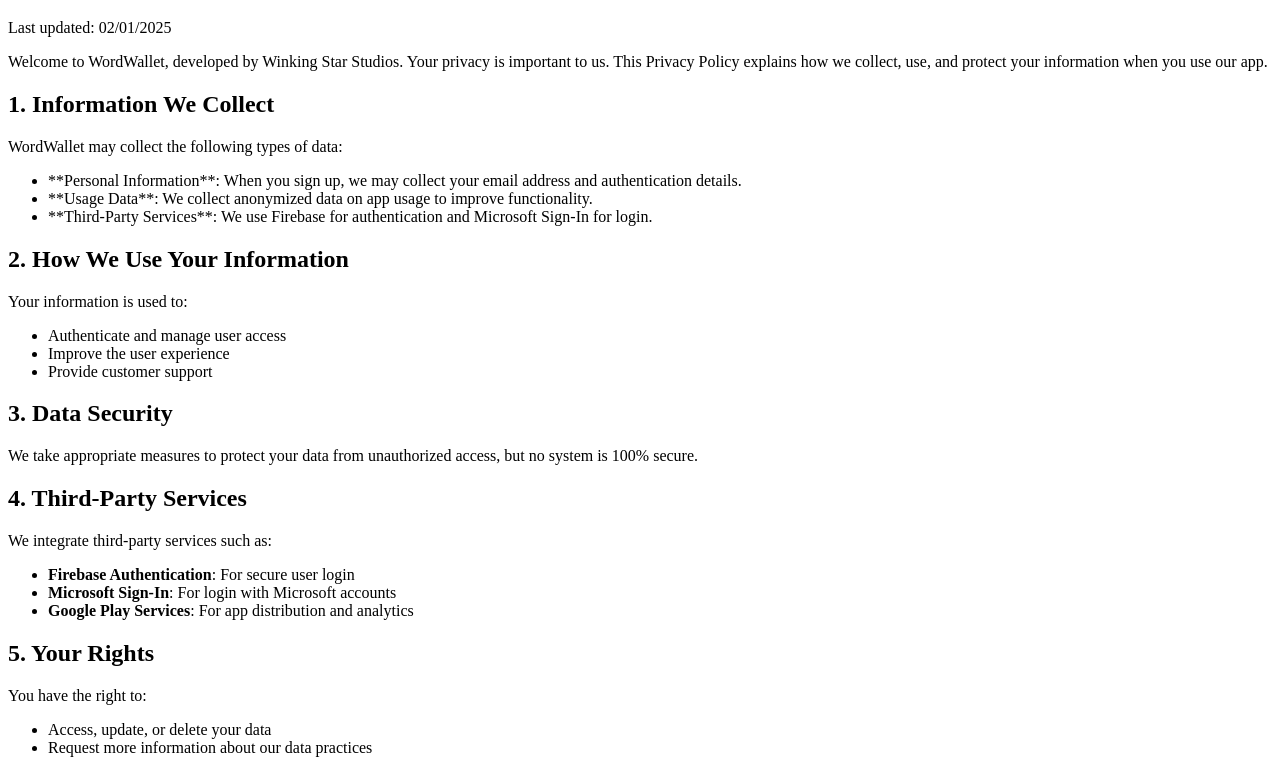
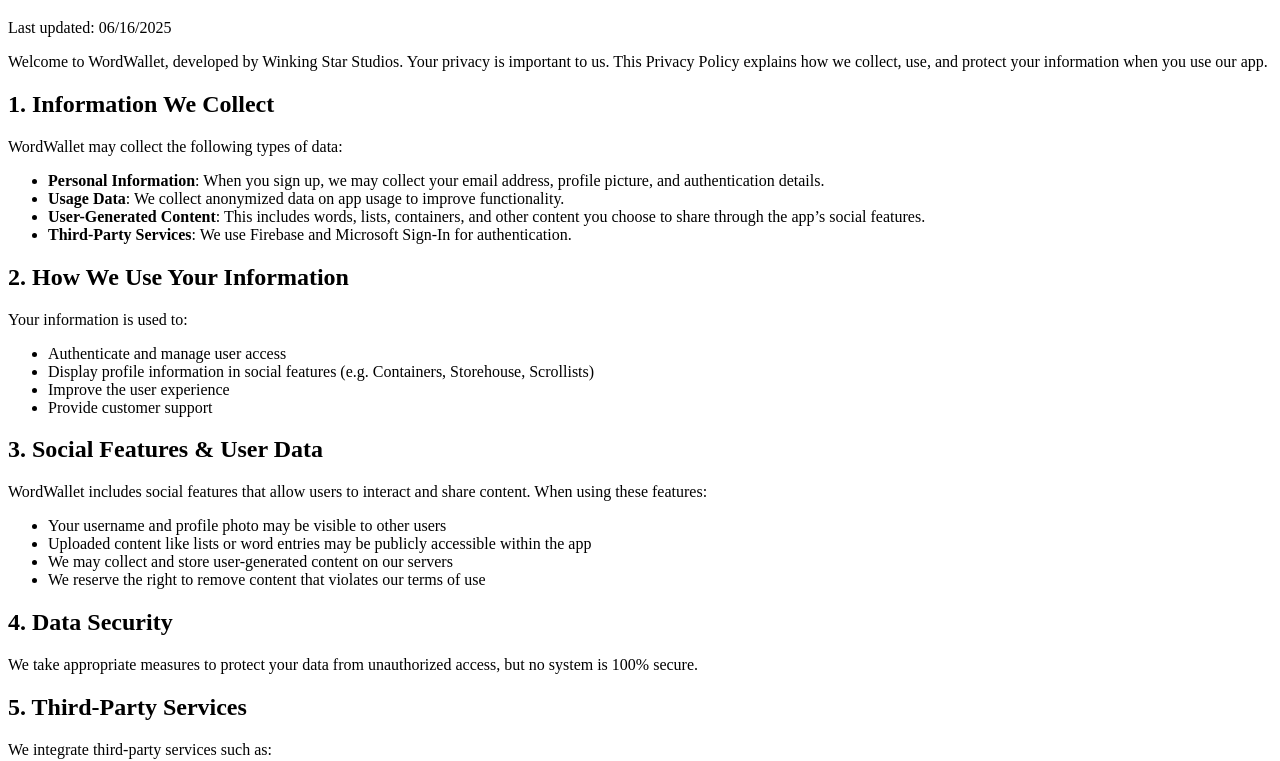
Before and after one commit to winkingstarstudiosinc/wordwallet-privacy-policy, a plain HTML site: page privacy-policy.html in a window 1280 px wide. Shown: the part 61-822 px from the top of the page. Drawn offline with Linux system fonts and the light colour scheme.

Commit message:
Update privacy-policy.html user data

```diff
--- a/privacy-policy.html
+++ b/privacy-policy.html
@@ -7,30 +7,41 @@
 </head>
 <body>
     <h1>Privacy Policy</h1>
-    <p>Last updated: 02/01/2025</p>
+    <p>Last updated: 06/16/2025</p>
 
     <p>Welcome to WordWallet, developed by Winking Star Studios. Your privacy is important to us. This Privacy Policy explains how we collect, use, and protect your information when you use our app.</p>
 
     <h2>1. Information We Collect</h2>
     <p>WordWallet may collect the following types of data:</p>
     <ul>
-        <li>**Personal Information**: When you sign up, we may collect your email address and authentication details.</li>
-        <li>**Usage Data**: We collect anonymized data on app usage to improve functionality.</li>
-        <li>**Third-Party Services**: We use Firebase for authentication and Microsoft Sign-In for login.</li>
+        <li><strong>Personal Information</strong>: When you sign up, we may collect your email address, profile picture, and authentication details.</li>
+        <li><strong>Usage Data</strong>: We collect anonymized data on app usage to improve functionality.</li>
+        <li><strong>User-Generated Content</strong>: This includes words, lists, containers, and other content you choose to share through the app’s social features.</li>
+        <li><strong>Third-Party Services</strong>: We use Firebase and Microsoft Sign-In for authentication.</li>
     </ul>
 
     <h2>2. How We Use Your Information</h2>
     <p>Your information is used to:</p>
     <ul>
         <li>Authenticate and manage user access</li>
+        <li>Display profile information in social features (e.g. Containers, Storehouse, Scrollists)</li>
         <li>Improve the user experience</li>
         <li>Provide customer support</li>
     </ul>
 
-    <h2>3. Data Security</h2>
+    <h2>3. Social Features & User Data</h2>
+    <p>WordWallet includes social features that allow users to interact and share content. When using these features:</p>
+    <ul>
+        <li>Your username and profile photo may be visible to other users</li>
+        <li>Uploaded content like lists or word entries may be publicly accessible within the app</li>
+        <li>We may collect and store user-generated content on our servers</li>
+        <li>We reserve the right to remove content that violates our terms of use</li>
+    </ul>
+
+    <h2>4. Data Security</h2>
     <p>We take appropriate measures to protect your data from unauthorized access, but no system is 100% secure.</p>
 
-    <h2>4. Third-Party Services</h2>
+    <h2>5. Third-Party Services</h2>
     <p>We integrate third-party services such as:</p>
     <ul>
         <li><strong>Firebase Authentication</strong>: For secure user login</li>
@@ -38,14 +49,14 @@
         <li><strong>Google Play Services</strong>: For app distribution and analytics</li>
     </ul>
 
-    <h2>5. Your Rights</h2>
+    <h2>6. Your Rights</h2>
     <p>You have the right to:</p>
     <ul>
         <li>Access, update, or delete your data</li>
         <li>Request more information about our data practices</li>
     </ul>
 
-    <h2>6. Contact Us</h2>
+    <h2>7. Contact Us</h2>
     <p>If you have any questions about this Privacy Policy, please contact us at:</p>
     <p>Email: support@winkingstarstudios.com</p>
 
```
